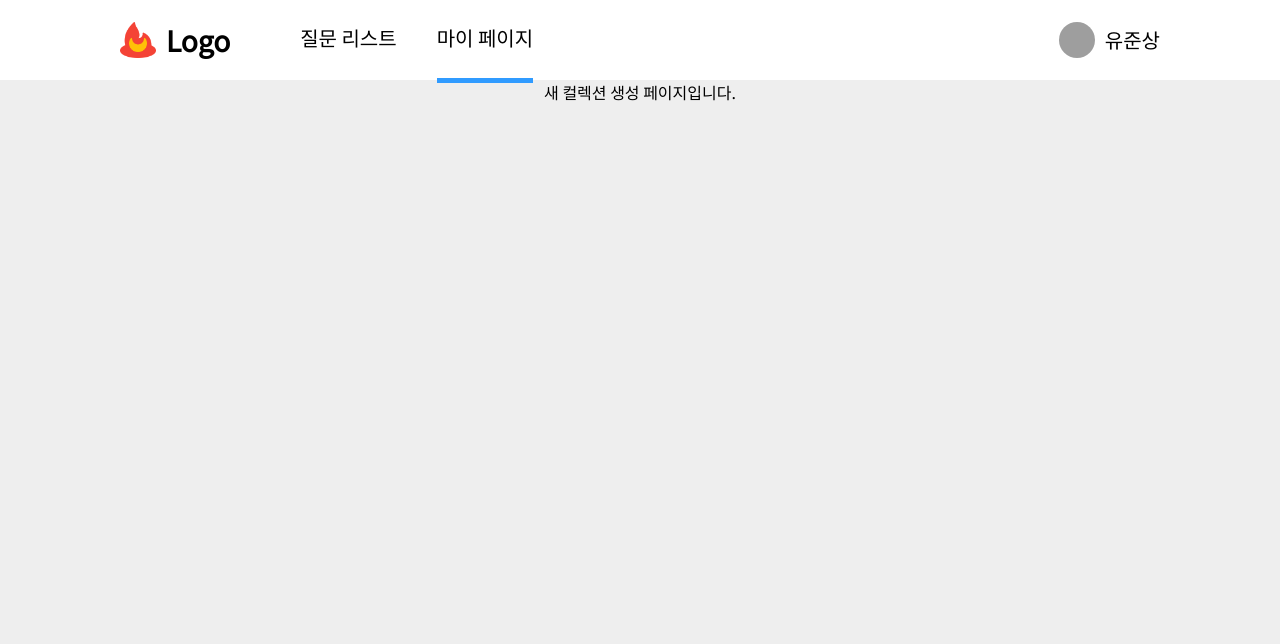
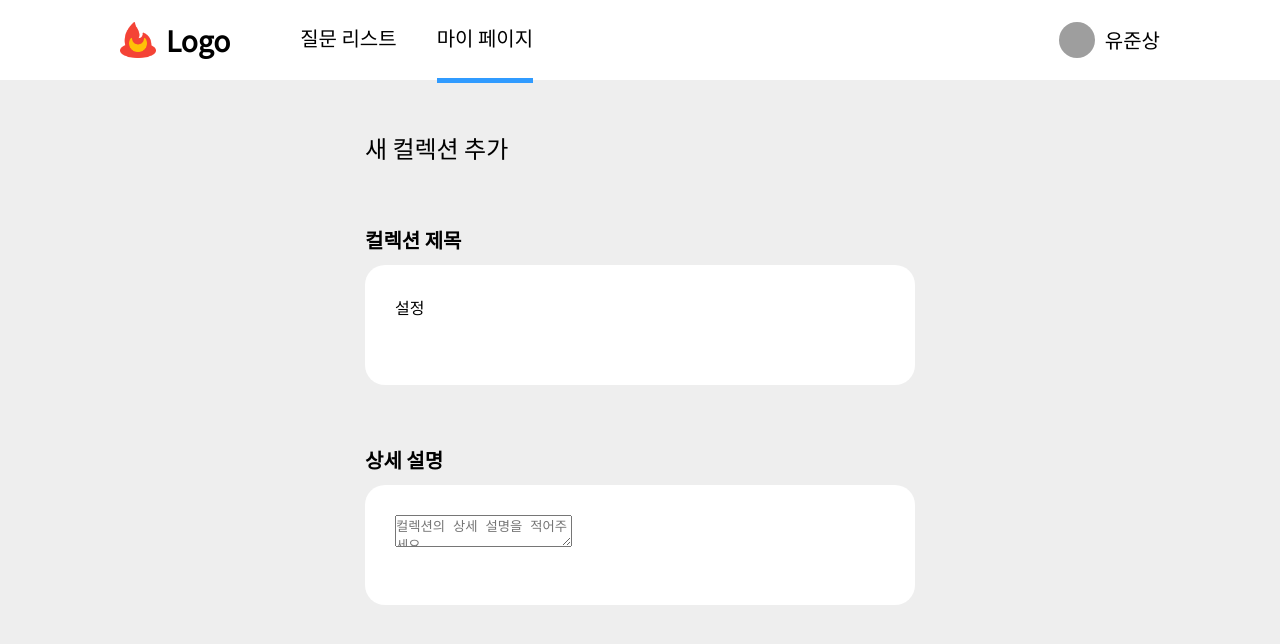
Before and after one commit to Interview-Master-Project/FrontEnd-JS, a Next.js app: page /mypage/newcoll in a window 1280 px wide. Shown: the top 644 px of the page. Built offline with nearby package versions, Linux system fonts and the light colour scheme; grey boxes are pictures that could not be loaded.

Commit message:
Feat: mypage 레이아웃 수정 + hydration 이슈 해결 필요

```diff
--- /dev/null
+++ b/src/app/(afterLogin)/_component/Container.module.scss
@@ -0,0 +1,17 @@
+.container {
+  background-color: #fff;
+  border-radius: 20px;
+  width: 100%;
+  min-height: 120px;
+  min-width: 550px;
+  padding: 30px;
+
+  position: relative;
+
+  & > h3 {
+    position: absolute;
+    top: -40px;
+    left: 0;
+    font-size: 20px;
+  }
+}
--- /dev/null
+++ b/src/app/(afterLogin)/_component/Container.tsx
@@ -0,0 +1,13 @@
+import { ReactNode } from "react";
+import styles from "./Container.module.scss";
+
+type Props = { title: string; children: ReactNode };
+
+export default function Container({ title, children }: Props) {
+  return (
+    <div className={styles.container}>
+      <h3>{title}</h3>
+      {children}
+    </div>
+  );
+}
--- /dev/null
+++ b/src/app/(afterLogin)/mypage/_component/Title.tsx
@@ -0,0 +1,17 @@
+"use client";
+
+import { usePathname } from "next/navigation";
+
+export default function Title() {
+  const pathname = usePathname();
+
+  let title = "마이페이지"; // 기본 타이틀 설정
+  // 경로에 따른 타이틀 변경
+  if (pathname === "/mypage/newcoll") {
+    title = "새 컬렉션 추가";
+  } else if (pathname === "/mypage/newquiz") {
+    title = "새 질문 추가";
+  }
+
+  return <>{title}</>;
+}
--- /dev/null
+++ b/src/app/(afterLogin)/mypage/layout.module.scss
@@ -0,0 +1,10 @@
+.main {
+  display: flex;
+  flex-direction: column;
+  padding: 50px 0;
+  gap: 100px;
+}
+
+.title {
+  font-size: 24px;
+}
--- /dev/null
+++ b/src/app/(afterLogin)/mypage/layout.tsx
@@ -0,0 +1,18 @@
+import { ReactNode } from "react";
+import Title from "@/app/(afterLogin)/mypage/_component/Title";
+import styles from "./layout.module.scss";
+
+type Props = {
+  children: ReactNode;
+};
+
+export default function Layout({ children }: Props) {
+  return (
+    <main className={styles.main}>
+      <div className={styles.title}>
+        <Title />
+      </div>
+      {children}
+    </main>
+  );
+}
--- a/src/app/(afterLogin)/mypage/newcoll/page.tsx
+++ b/src/app/(afterLogin)/mypage/newcoll/page.tsx
@@ -1,3 +1,18 @@
+import styles from "@/app/(afterLogin)/mypage/page.module.scss";
+import Container from "../../_component/Container";
+
 export default function Page() {
-  return <div>새 컬렉션 생성 페이지입니다.</div>;
+  return (
+    <>
+      <Container title="컬렉션 제목">설정</Container>
+      <Container title="상세 설명">
+        <textarea
+          name="description"
+          id="description"
+          className={styles.description}
+          placeholder="컬렉션의 상세 설명을 적어주세요."
+        ></textarea>
+      </Container>
+    </>
+  );
 }
--- a/src/app/(afterLogin)/mypage/page.module.scss
+++ b/src/app/(afterLogin)/mypage/page.module.scss
@@ -1,15 +1,3 @@
-.main {
-  // width: auto;
-  display: flex;
-  flex-direction: column;
-  padding: 50px 0;
-  gap: 100px;
-}
-
-.title {
-  font-size: 24px;
-}
-
 .userInfo {
   display: flex;
   width: 1050px;
--- a/src/app/(afterLogin)/mypage/page.tsx
+++ b/src/app/(afterLogin)/mypage/page.tsx
@@ -5,13 +5,12 @@ import Collections from "./_component/Collections";
 
 export default function Page() {
   return (
-    <main className={styles.main}>
-      <div className={styles.title}>마이페이지</div>
+    <>
       <div className={styles.userInfo}>
         <MyAccount />
         <DashBoard />
       </div>
       <Collections />
-    </main>
+    </>
   );
 }
```
Also changed, not shown: src/app/(afterLogin)/mypage/newquiz/page.tsx (added, +10 -0 lines).
